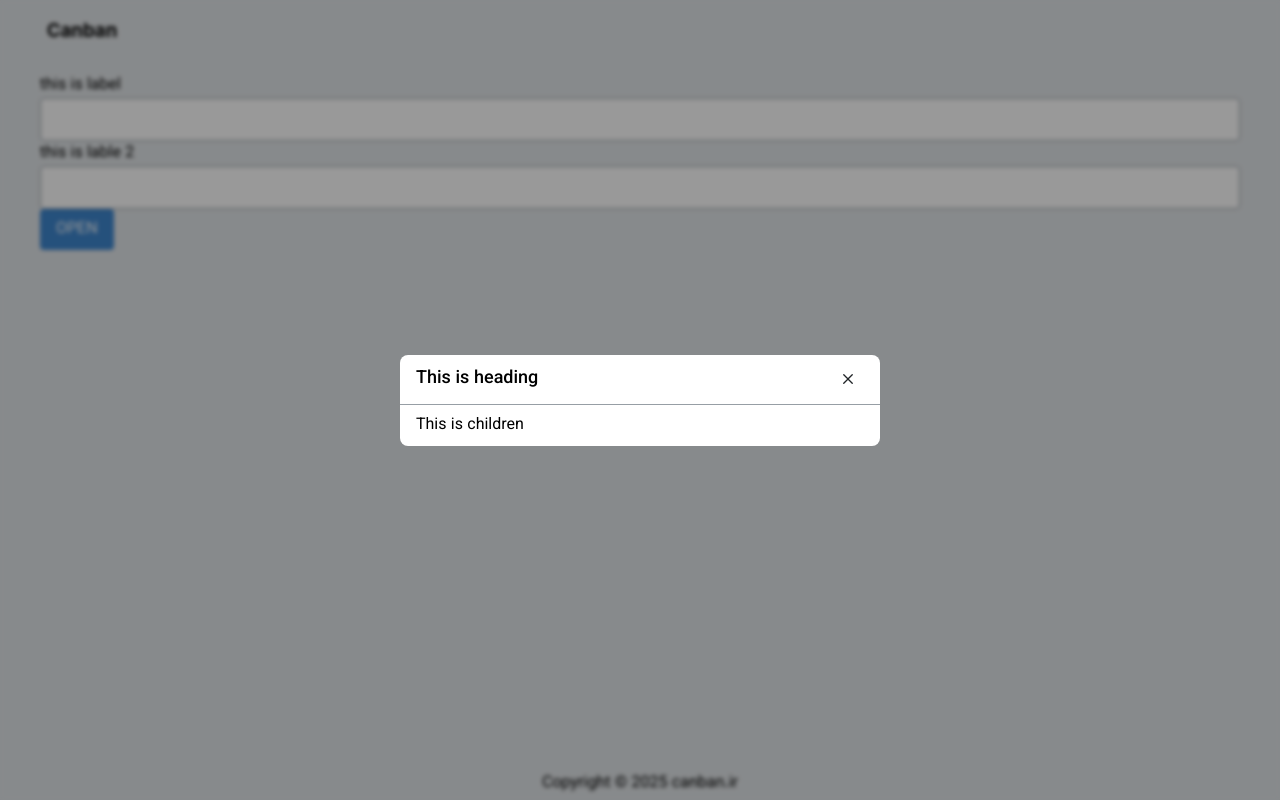
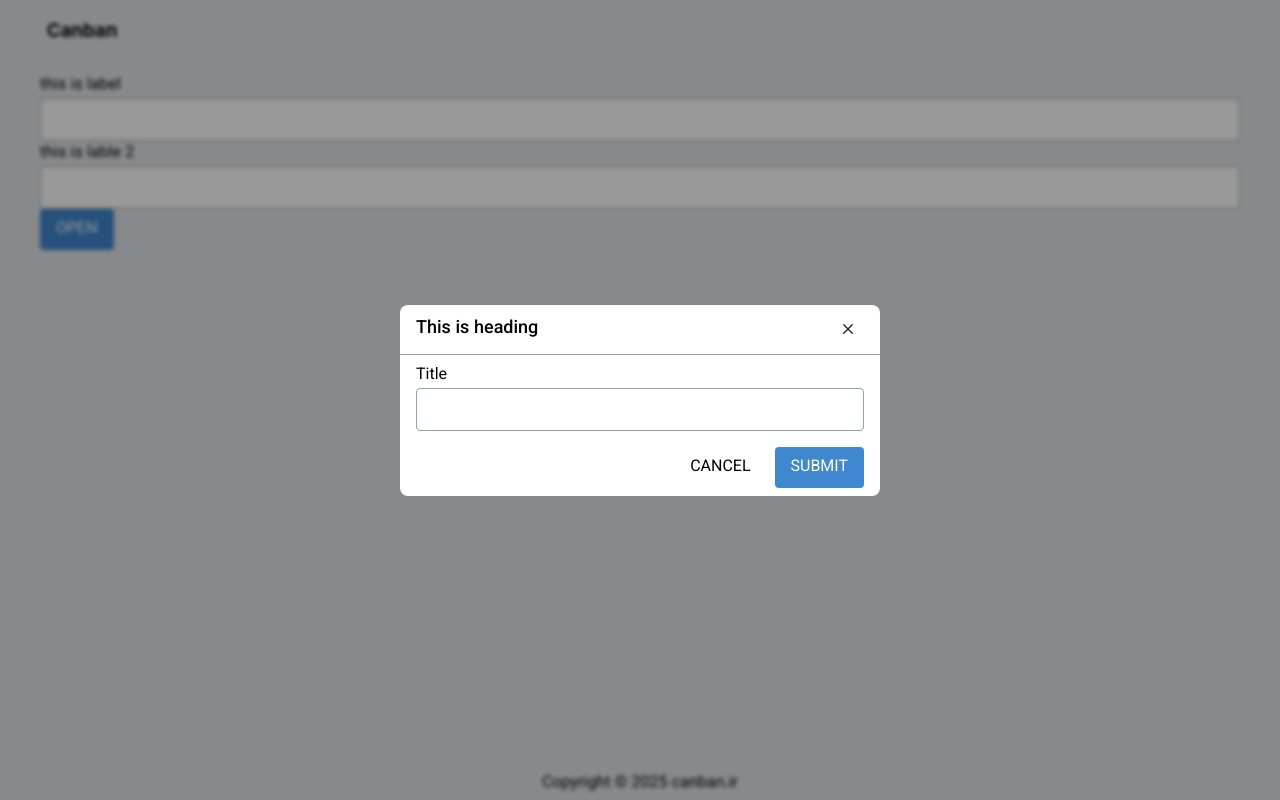
Before and after one commit to FatemehAsi/canban, a React (Vite) app: page /board/1 in a window 1280 px wide. Both pictures are taken after a click on the button "OPEN". Built offline with nearby package versions, Linux system fonts and the light colour scheme.

Commit message:
[ADD] create list item modal

```diff
--- /dev/null
+++ b/src/components/CreateListItemModal/CreateListItemModal.module.css
@@ -0,0 +1,13 @@
+.create-list-item-modal{
+    form{
+        display: grid;
+        gap: 1rem;
+    }
+
+    .actions{
+        display: flex;
+        justify-content: flex-end;
+        gap: 0.5rem;
+    }
+
+}
--- /dev/null
+++ b/src/components/CreateListItemModal/CreateListItemModal.tsx
@@ -0,0 +1,31 @@
+import { type ComponentProps, type ReactNode } from "react";
+
+import clsx from "clsx";
+
+import styles from "../CreateListItemModal/CreateListItemModal.module.css";
+// import type Modal from "../Modal/Modal";
+import Modal from "../Modal/Modal";
+import TextInput from "../TextInput/TextInput";
+import Button from "../Button/Button";
+
+type Props = Omit<ComponentProps<typeof Modal>, "heading" |  "children">
+
+// export default function CreateListItemModal({className, ...otherProps}: Props): ReactNode{
+//     return(
+//         <Modal className={clsx(styles["create-list-item-modal"], className)} {...otherProps}></Modal>
+//     )
+// }
+
+export default function CreateListItemModal({ref, contentClassName, ...otherProps}: Props): ReactNode{
+    return <Modal ref={ref} className={clsx(styles["create-list-item-modal"], contentClassName)} heading="Create a new Item" {...otherProps}>
+        <form>
+            <TextInput lable="Title" />
+            <div className={styles.actions}>
+                <Button type="button">Cancel</Button>
+                <Button color="primary">Submit</Button>
+            </div>
+
+        </form>
+
+    </Modal>;
+}
--- a/src/pages/BoardPage/BoardPage.tsx
+++ b/src/pages/BoardPage/BoardPage.tsx
@@ -8,7 +8,8 @@ import styles from "./BoardPage.module.css";
 // import CounterProvider from "../../providers/CounterProvider";
 import BoardProvider from "../../providers/BoardProvider";
 import ActiveItemProvider from "../../providers/ActiveItemProvider";
-import Modal from "../../components/Modal/Modal";
+// import Modal from "../../components/Modal/Modal";
+import CreateListItemModal from "../../components/CreateListItemModal/CreateListItemModal";
 import Button from "../../components/Button/Button";
 import TextInput from "../../components/TextInput/TextInput";
 
@@ -33,9 +34,8 @@ export default function BoardPage(): ReactNode{
 
                     <Button color="primary" onClick={handleOpenButtonClick}>Open</Button>
 
-                    <Modal ref={ref} heading="This is heading">
-                        This is children
-                    </Modal>
+                    <CreateListItemModal ref={ref} heading="This is heading" />
+
                         {/* <Board /> */}
                    </div>
 
```
